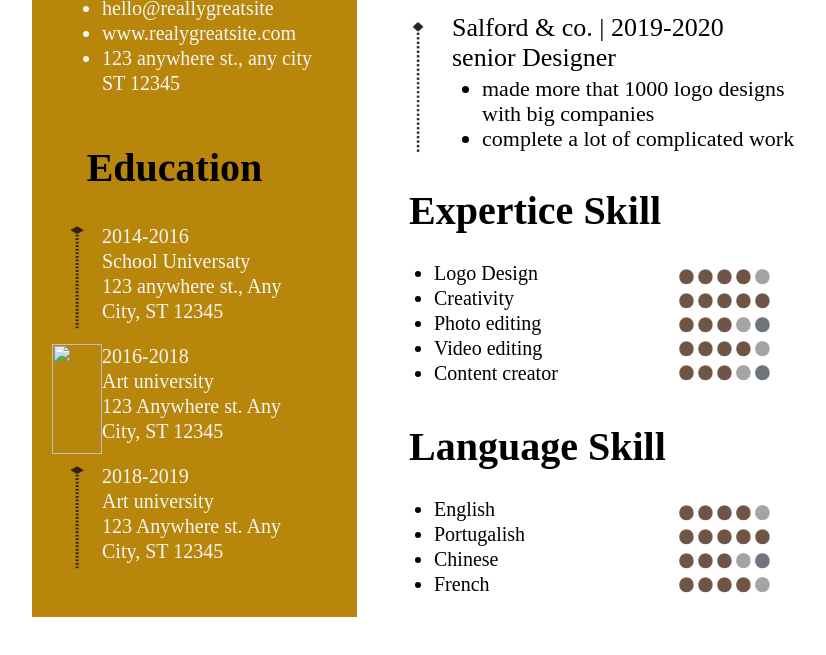
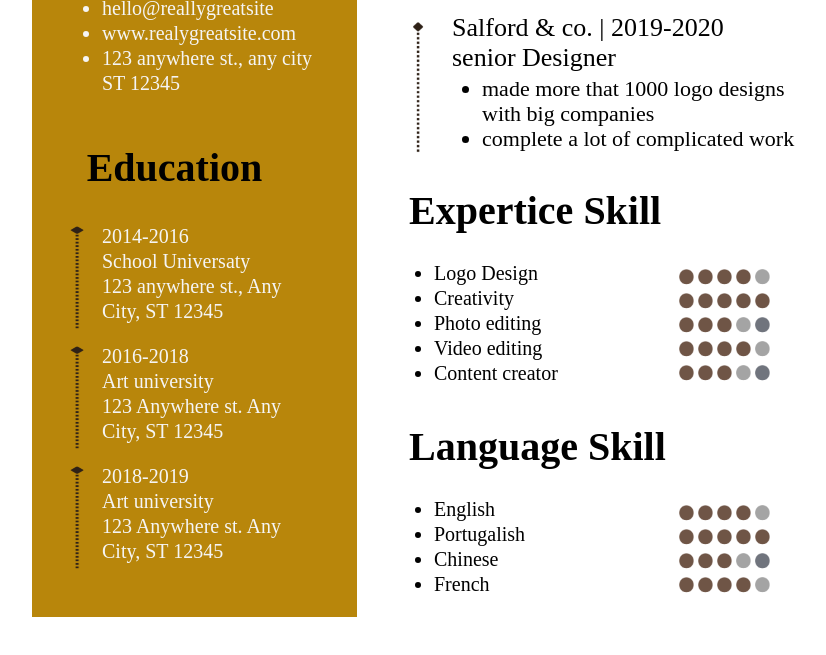
Before and after one commit to danik228357/book, a plain HTML site: page index.html in a window 1280 px wide. Shown: the part 625-1280 px from the top of the page, without its empty margins (248-1074 px from the left). Drawn offline with Linux system fonts and the light colour scheme.

Commit message:
Update index.html

```diff
--- a/index.html
+++ b/index.html
@@ -35,7 +35,7 @@
             <li>123 anywhere st., Any</li>
             <li>City, ST 12345</li>
         </ul>
-        <img class="line" src=".5.png">
+        <img class="line" src="5.png">
         <ul class="ul">
             <li>2016-2018 </li>
             <li>Art university</li>
```
